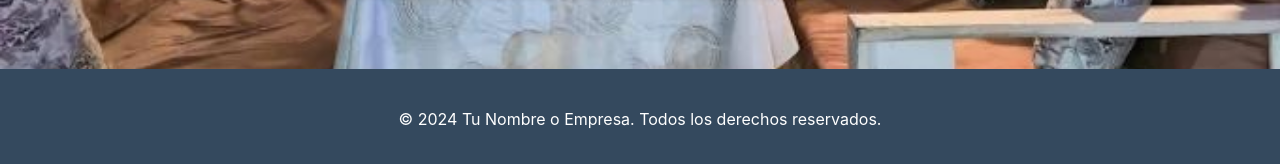
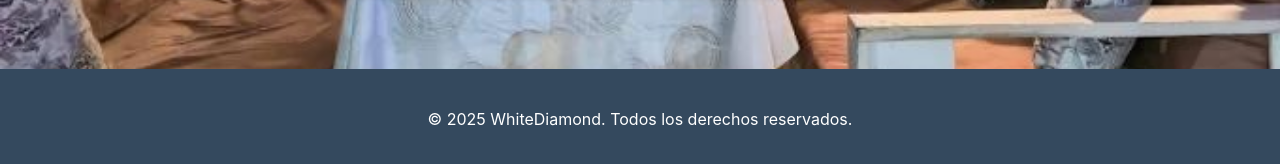
Before and after one commit to RealSniperZ/WhiteDiamond, a plain HTML site: page index.html in a window 1280 px wide. Shown: the part 778-942 px from the top of the page. Drawn offline with Linux system fonts and the light colour scheme.

Commit message:
cambios en el pie de pagina

```diff
--- a/index.html
+++ b/index.html
@@ -61,7 +61,7 @@
     </main>
 
     <footer>
-        <p>&copy; 2024 Tu Nombre o Empresa. Todos los derechos reservados.</p>
+        <p>&copy; 2025 WhiteDiamond. Todos los derechos reservados.</p>
     </footer>
 
 </body>
```
Also changed, not shown: site/informacion.html (+1 -1 lines), site/menu.html (+1 -1 lines), site/menus/batidos.html (+1 -1 lines), site/menus/bodega.html (+1 -1 lines), site/menus/chupitos.html (+1 -1 lines), site/menus/desayunos.html (+1 -1 lines), site/menus/entrantes.html (+1 -1 lines), site/menus/granizada.html (+1 -1 lines), site/menus/helados.html (+1 -1 lines), site/menus/postres.html (+1 -1 lines), site/menus/shisha.html (+1 -1 lines).
